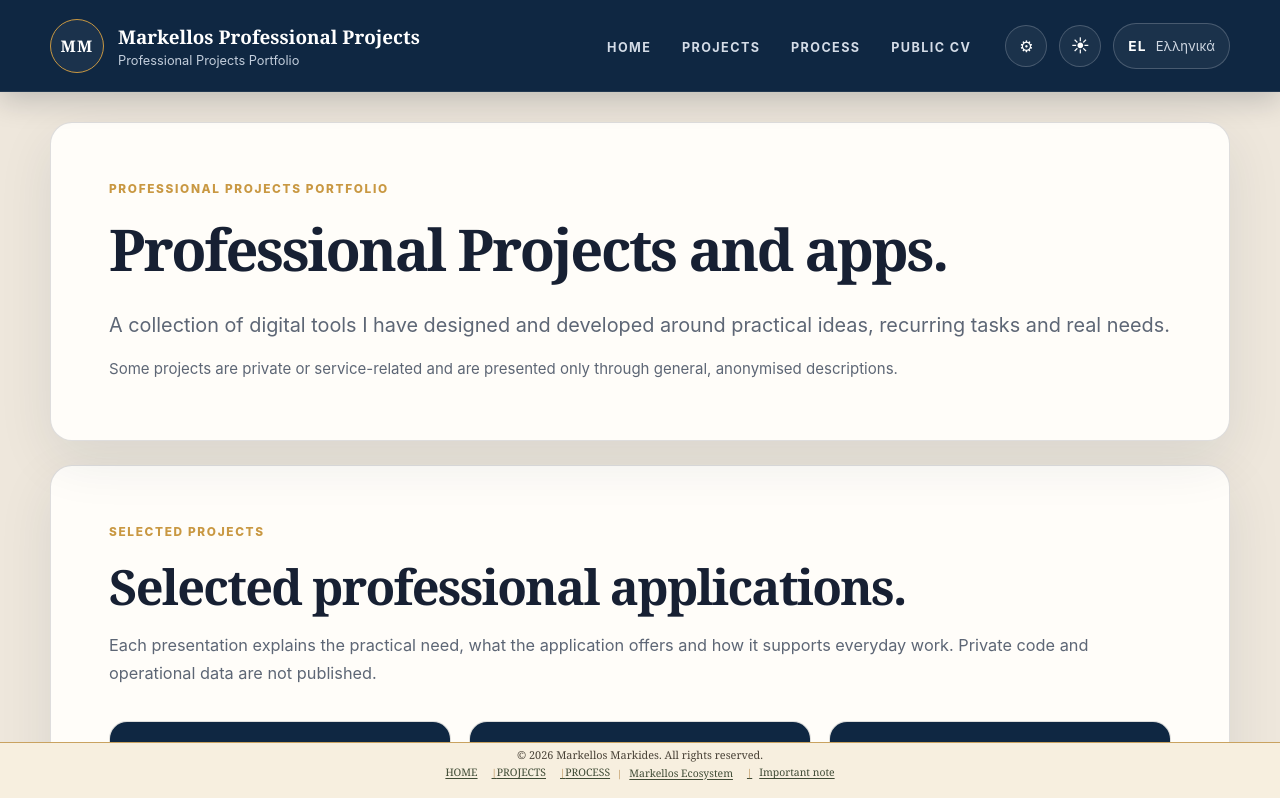
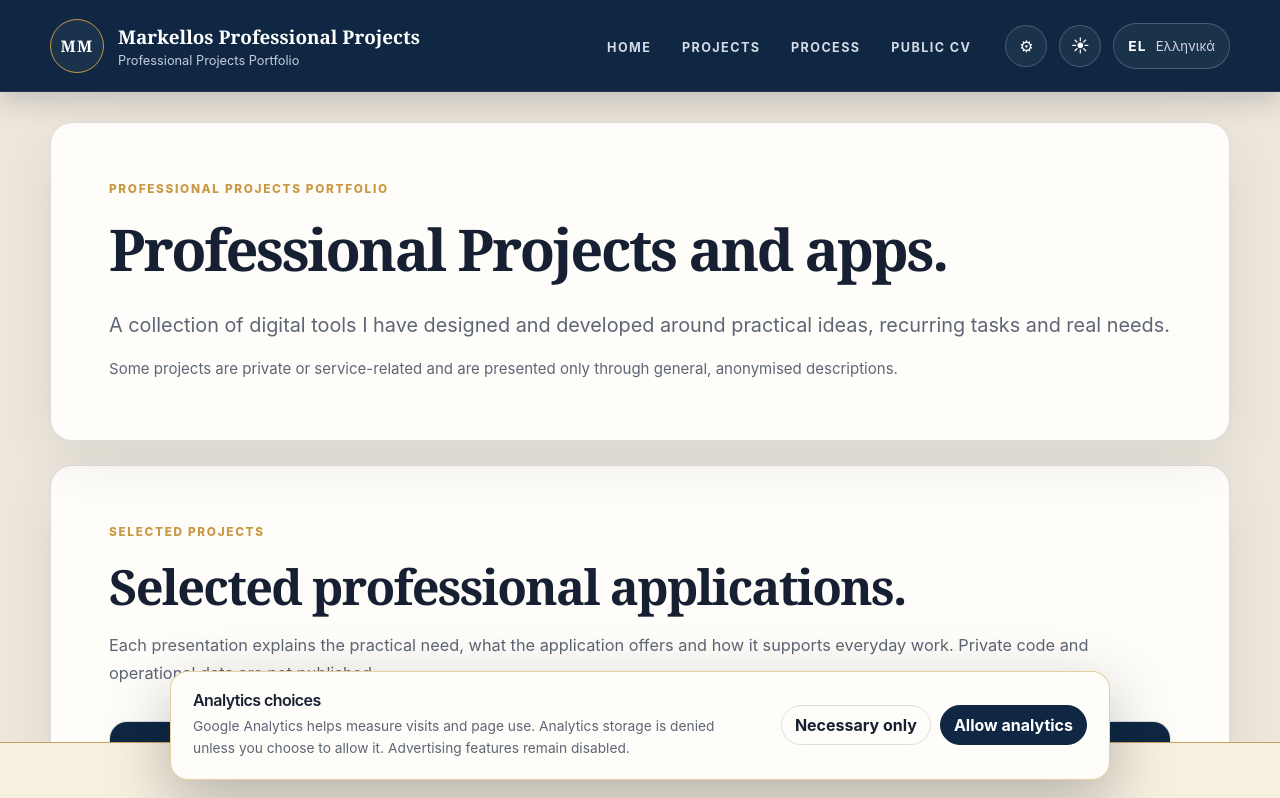
Before and after one commit to mmark76/markellos-professional-apps, a React (Vite) app: page / in a window 1280 px wide. Shown: the top 798 px of the page. Built offline with nearby package versions, Linux system fonts and the light colour scheme.

Commit message:
Add consent-aware GA4 analytics (#6)
* Add consent-aware GA4 analytics

* Document Professional GA4 configuration

```diff
--- a/src/App.tsx
+++ b/src/App.tsx
@@ -1,5 +1,6 @@
 import { useEffect, useState } from 'react'
 import { content, type Language } from './content'
+import { AnalyticsConsentBanner } from './features/analytics/AnalyticsConsentBanner'
 import './styles.css'
 import './notice-modal.css'
 
@@ -9,6 +10,7 @@ function App() {
   const [language, setLanguage] = useState<Language>('en')
   const [darkMode, setDarkMode] = useState(false)
   const [noticeOpen, setNoticeOpen] = useState(false)
+  const [analyticsPreferencesOpen, setAnalyticsPreferencesOpen] = useState(false)
   const copy = content[language]
 
   const page = language === 'en'
@@ -51,6 +53,7 @@ function App() {
           'This is not an official website of any public authority, does not represent an employer and does not offer commercial or official services.',
         ],
         closeNotice: 'Close',
+        analyticsChoices: 'Analytics choices',
         cv: 'Public CV',
         footerText:
           'A personal portfolio of selected projects and applications, presented with privacy and confidentiality in mind.',
@@ -95,6 +98,7 @@ function App() {
           'Δεν είναι επίσημη ιστοσελίδα δημόσιας αρχής, δεν εκπροσωπεί εργοδότη και δεν παρέχει εμπορικές ή επίσημες υπηρεσίες.',
         ],
         closeNotice: 'Κλείσιμο',
+        analyticsChoices: 'Ρυθμίσεις analytics',
         cv: 'Δημόσιο CV',
         footerText:
           'Προσωπικό portfolio επιλεγμένων έργων και εφαρμογών, με σεβασμό στην ιδιωτικότητα και την εμπιστευτικότητα.',
@@ -276,9 +280,18 @@ function App() {
             <a href="mailto:markellos.markides@gmail.com" aria-label="Email">@</a>
           </div>
 
-          <button className="footer-notice-button" type="button" onClick={() => setNoticeOpen(true)}>
-            {page.noticeTitle}
-          </button>
+          <div className="footer-meta-actions">
+            <button className="footer-notice-button" type="button" onClick={() => setNoticeOpen(true)}>
+              {page.noticeTitle}
+            </button>
+            <button
+              className="footer-notice-button"
+              type="button"
+              onClick={() => setAnalyticsPreferencesOpen(true)}
+            >
+              {page.analyticsChoices}
+            </button>
+          </div>
         </div>
 
         <div className="container footer-bottom">
@@ -286,6 +299,12 @@ function App() {
           <span>professional.markellosecosystem.com</span>
         </div>
       </footer>
+
+      <AnalyticsConsentBanner
+        language={language}
+        open={analyticsPreferencesOpen}
+        onClose={() => setAnalyticsPreferencesOpen(false)}
+      />
 
       {noticeOpen && (
         <div className="notice-overlay" role="presentation" onMouseDown={() => setNoticeOpen(false)}>
--- /dev/null
+++ b/src/features/analytics/AnalyticsConsentBanner.tsx
@@ -0,0 +1,89 @@
+import { useEffect, useState } from 'react'
+import type { Language } from '../../content'
+import {
+  readAnalyticsConsent,
+  setAnalyticsConsent,
+  type AnalyticsConsent,
+} from './analyticsConsent'
+import './analyticsConsent.css'
+
+type Props = {
+  language: Language
+  open: boolean
+  onClose: () => void
+}
+
+export function AnalyticsConsentBanner({ language, open, onClose }: Props) {
+  const [consent, setConsent] = useState<AnalyticsConsent | null>(() =>
+    readAnalyticsConsent(),
+  )
+
+  useEffect(() => {
+    if (open) setConsent(readAnalyticsConsent())
+  }, [open])
+
+  const copy =
+    language === 'en'
+      ? {
+          title: 'Analytics choices',
+          text:
+            'Google Analytics helps measure visits and page use. Analytics storage is denied unless you choose to allow it. Advertising features remain disabled.',
+          necessary: 'Necessary only',
+          allow: 'Allow analytics',
+          close: 'Close analytics choices',
+        }
+      : {
+          title: 'Ρυθμίσεις analytics',
+          text:
+            'Το Google Analytics βοηθά στη μέτρηση επισκέψεων και χρήσης των σελίδων. Η αποθήκευση analytics παραμένει απενεργοποιημένη εκτός αν επιλέξετε να την επιτρέψετε. Οι διαφημιστικές λειτουργίες παραμένουν απενεργοποιημένες.',
+          necessary: 'Μόνο απαραίτητα',
+          allow: 'Επιτρέπω analytics',
+          close: 'Κλείσιμο ρυθμίσεων analytics',
+        }
+
+  const visible = open || consent === null
+  if (!visible) return null
+
+  const choose = (nextConsent: AnalyticsConsent) => {
+    setAnalyticsConsent(nextConsent)
+    setConsent(nextConsent)
+    onClose()
+  }
+
+  return (
+    <aside
+      className="analytics-consent"
+      role="dialog"
+      aria-labelledby="analytics-consent-title"
+      aria-live="polite"
+    >
+      <div>
+        <h2 id="analytics-consent-title">{copy.title}</h2>
+        <p>{copy.text}</p>
+      </div>
+      <div className="analytics-consent-actions">
+        <button type="button" onClick={() => choose('denied')}>
+          {copy.necessary}
+        </button>
+        <button
+          className="analytics-consent-allow"
+          type="button"
+          onClick={() => choose('granted')}
+        >
+          {copy.allow}
+        </button>
+        {consent !== null && (
+          <button
+            className="analytics-consent-close"
+            type="button"
+            aria-label={copy.close}
+            title={copy.close}
+            onClick={onClose}
+          >
+            ×
+          </button>
+        )}
+      </div>
+    </aside>
+  )
+}
--- /dev/null
+++ b/src/features/analytics/analyticsConsent.css
@@ -0,0 +1,99 @@
+.analytics-consent {
+  position: fixed;
+  right: 20px;
+  bottom: 20px;
+  left: 20px;
+  z-index: 2200;
+  display: flex;
+  width: min(940px, calc(100% - 40px));
+  margin: 0 auto;
+  align-items: center;
+  justify-content: space-between;
+  gap: 24px;
+  padding: 20px 22px;
+  border: 1px solid rgba(201, 152, 66, 0.46);
+  border-radius: 18px;
+  background: var(--paper);
+  box-shadow: 0 22px 64px rgba(7, 19, 34, 0.28);
+}
+
+.analytics-consent h2 {
+  margin-bottom: 7px;
+  font-family: inherit;
+  font-size: 1rem;
+}
+
+.analytics-consent p {
+  max-width: 650px;
+  font-size: 0.86rem;
+  line-height: 1.55;
+}
+
+.analytics-consent-actions {
+  display: flex;
+  flex: 0 0 auto;
+  align-items: center;
+  gap: 9px;
+}
+
+.analytics-consent button {
+  min-height: 40px;
+  padding: 8px 13px;
+  border: 1px solid var(--line);
+  border-radius: 999px;
+  color: var(--ink);
+  background: transparent;
+  cursor: pointer;
+  font-weight: 700;
+}
+
+.analytics-consent button:hover,
+.analytics-consent button:focus-visible {
+  border-color: var(--gold);
+}
+
+.analytics-consent .analytics-consent-allow {
+  border-color: var(--navy);
+  color: #fff;
+  background: var(--navy);
+}
+
+.analytics-consent .analytics-consent-close {
+  display: grid;
+  width: 40px;
+  padding: 0;
+  place-items: center;
+  font-size: 1.15rem;
+}
+
+.footer-meta-actions {
+  display: flex;
+  align-items: center;
+  justify-content: flex-end;
+  gap: 3px;
+}
+
+@media (max-width: 700px) {
+  .analytics-consent {
+    right: 13px;
+    bottom: 13px;
+    left: 13px;
+    width: auto;
+    align-items: stretch;
+    flex-direction: column;
+    gap: 14px;
+    padding: 17px;
+  }
+
+  .analytics-consent-actions {
+    flex-wrap: wrap;
+  }
+
+  .analytics-consent button:not(.analytics-consent-close) {
+    flex: 1 1 150px;
+  }
+
+  .footer-meta-actions {
+    justify-content: flex-start;
+  }
+}
--- /dev/null
+++ b/src/features/analytics/analyticsConsent.ts
@@ -0,0 +1,85 @@
+export type AnalyticsConsent = 'granted' | 'denied'
+
+export const professionalGa4MeasurementId = 'G-DK5WN8TH3Z'
+export const analyticsConsentStorageKey = 'professional.analyticsConsent.v1'
+
+const googleTagScriptId = 'professional-google-tag'
+
+const deniedConsent = {
+  ad_storage: 'denied',
+  ad_user_data: 'denied',
+  ad_personalization: 'denied',
+  analytics_storage: 'denied',
+} as const
+
+declare global {
+  interface Window {
+    dataLayer?: unknown[][]
+    gtag?: (...args: unknown[]) => void
+  }
+}
+
+let analyticsInitialized = false
+
+function getGtag() {
+  window.dataLayer = window.dataLayer || []
+
+  if (typeof window.gtag !== 'function') {
+    window.gtag = (...args: unknown[]) => {
+      window.dataLayer?.push(args)
+    }
+  }
+
+  return window.gtag
+}
+
+export function readAnalyticsConsent(): AnalyticsConsent | null {
+  try {
+    const stored = window.localStorage.getItem(analyticsConsentStorageKey)
+    return stored === 'granted' || stored === 'denied' ? stored : null
+  } catch {
+    return null
+  }
+}
+
+function applyAnalyticsConsent(consent: AnalyticsConsent | null) {
+  getGtag()('consent', 'update', {
+    ...deniedConsent,
+    analytics_storage: consent === 'granted' ? 'granted' : 'denied',
+  })
+}
+
+export function setAnalyticsConsent(consent: AnalyticsConsent) {
+  try {
+    window.localStorage.setItem(analyticsConsentStorageKey, consent)
+  } catch {
+    // Consent still applies for the current page even when storage is unavailable.
+  }
+
+  applyAnalyticsConsent(consent)
+}
+
+export function initializeAnalytics() {
+  if (analyticsInitialized) return
+
+  const gtag = getGtag()
+  gtag('consent', 'default', deniedConsent)
+  applyAnalyticsConsent(readAnalyticsConsent())
+
+  if (!document.getElementById(googleTagScriptId)) {
+    const script = document.createElement('script')
+    script.id = googleTagScriptId
+    script.async = true
+    script.src =
+      `https://www.googletagmanager.com/gtag/js?id=${professionalGa4MeasurementId}`
+    document.head.append(script)
+  }
+
+  gtag('js', new Date())
+  gtag('config', professionalGa4MeasurementId, {
+    allow_google_signals: false,
+    allow_ad_personalization_signals: false,
+  })
+
+  analyticsInitialized = true
+}
--- a/src/main.tsx
+++ b/src/main.tsx
@@ -1,9 +1,12 @@
 import React from 'react'
 import ReactDOM from 'react-dom/client'
 import App from './App'
+import { initializeAnalytics } from './features/analytics/analyticsConsent'
 import './footer-overrides.css'
 import './content-width-overrides.css'
 import './hide-hero-buttons.css'
+
+initializeAnalytics()
 
 ReactDOM.createRoot(document.getElementById('root')!).render(
   <React.StrictMode>
```
Also changed, not shown: 1 other file (tests, documents, lock files or other folders).
